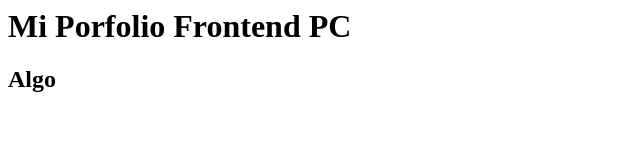
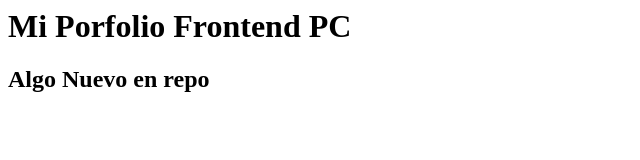
Before and after one commit to JaviRicarteDev/PortfolioFrontend, a plain HTML site: page index.html in a window 1280 px wide. Shown: the whole page, without its empty margins (0-640 px from the left). Drawn offline with Linux system fonts and the light colour scheme.

Commit message:
Update index.html

```diff
--- a/index.html
+++ b/index.html
@@ -1,2 +1,2 @@
 <h1>Mi Porfolio Frontend PC</h1>
-<h2>Algo</h2>
+<h2>Algo Nuevo en repo</h2>
```
